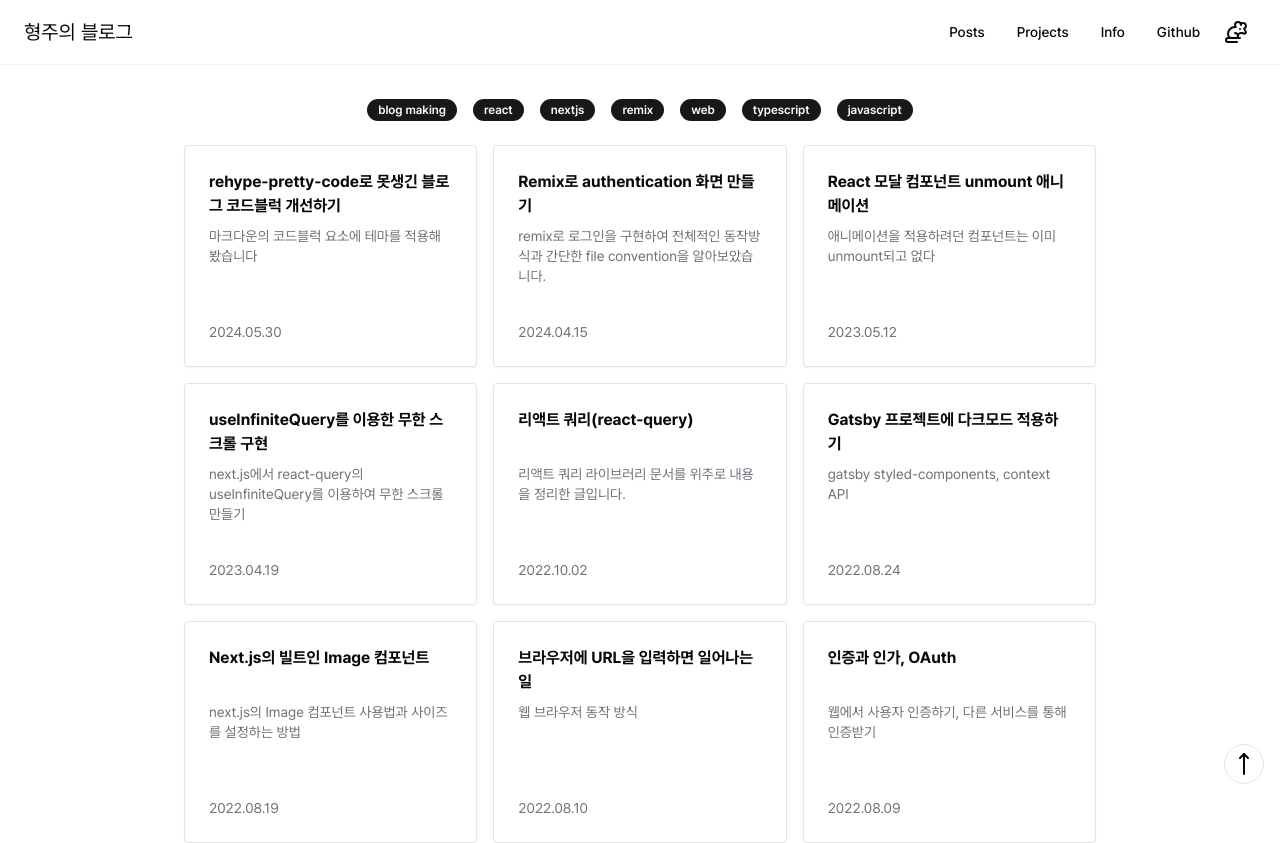
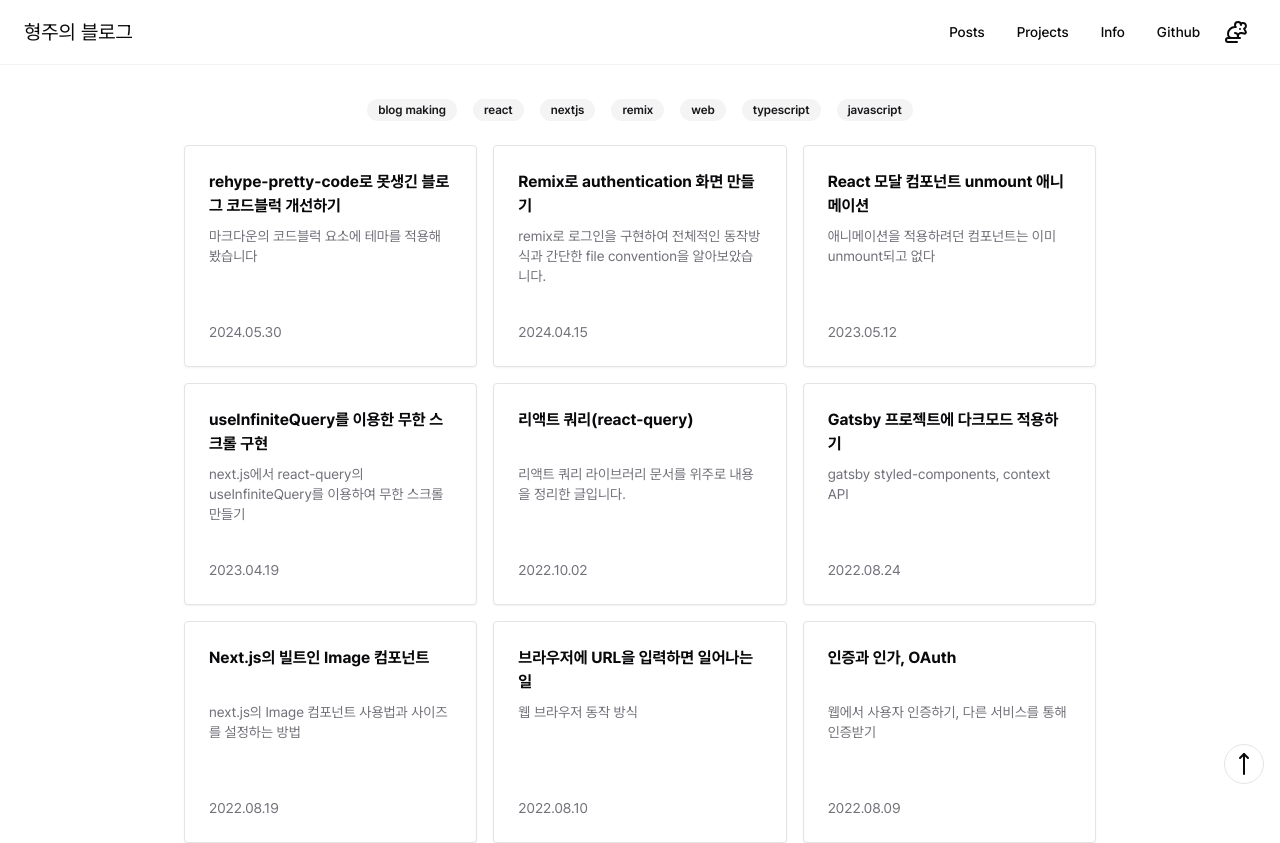
Before and after one commit to nokiahub/nokiahub.name, a Next.js app: page / in a window 1280 px wide. Shown: the top 843 px of the page. Built offline with nearby package versions, Linux system fonts and the light colour scheme.

Commit message:
updated tag style variant

```diff
--- a/components/tags.tsx
+++ b/components/tags.tsx
@@ -17,7 +17,7 @@ export function Tags({ currentTag }: Props) {
         <Link href={`/posts/tag/${tag}`} key={tag}>
           <Badge
             className={cn("cursor-pointer")}
-            variant={currentTag === tag ? "secondary" : undefined}
+            variant={currentTag === tag ? "default" : "secondary"}
           >
             {tag}
           </Badge>
```
